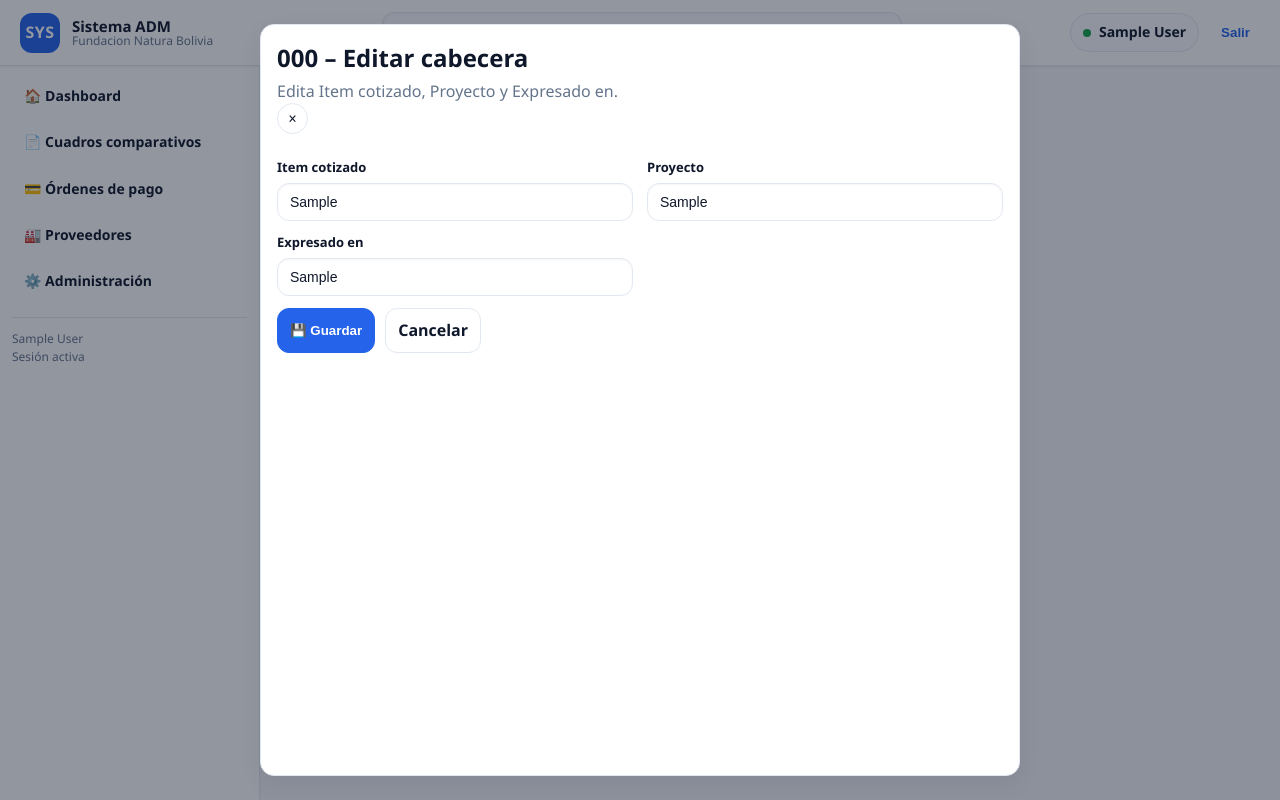
After one commit to hectorisrael87/fundacion_sys, a Django app: page /cuadros/1/editar/ in a window 1280 px wide. The commit adds this page. Run offline with Django 5.2, Linux system fonts and the light colour scheme; a user stored in the database is signed in; tables that the repository leaves empty hold one stand-in row (values such as "Sample post").

Commit message:
cabeceracc

```diff
--- a/src/apps/procurement/urls.py
+++ b/src/apps/procurement/urls.py
@@ -28,12 +28,18 @@ from apps.procurement.views import (
 
     # eliminar cuadro
     cc_delete,
+
+    # ✅ editar cabecera
+    cc_edit_header,
 )
 
 urlpatterns = [
     path("cuadros/", cc_list, name="cc_list"),
     path("cuadros/nuevo/", cc_create, name="cc_create"),
     path("cuadros/<int:pk>/", cc_detail, name="cc_detail"),
+
+    # ✅ editar cabecera (Item/Proyecto/Expresado en)
+    path("cuadros/<int:pk>/editar/", cc_edit_header, name="cc_edit_header"),
 
     # eliminar cuadro (listado)
     path("cuadros/<int:pk>/eliminar/", cc_delete, name="cc_delete"),
--- a/src/apps/procurement/views.py
+++ b/src/apps/procurement/views.py
@@ -95,6 +95,34 @@ def cc_create(request):
 
     return render(request, "procurement/cc_form.html", {"form": form})
 
+@login_required
+def cc_edit_header(request, pk: int):
+    cc = get_object_or_404(ComparativeQuote, pk=pk)
+
+    # Solo creador o revisor (o superuser)
+    if not (
+        request.user.is_superuser
+        or is_reviewer(request.user)
+        or cc.creado_por_id == request.user.id
+    ):
+        messages.error(request, "No tienes permiso para editar la cabecera de este cuadro.")
+        return redirect("cc_detail", pk=pk)
+
+    # Si está aprobado: no se puede editar (excepto superuser)
+    if cc.estado == ComparativeQuote.Status.APROBADO and not request.user.is_superuser:
+        messages.error(request, "Este cuadro está APROBADO: la cabecera está bloqueada.")
+        return redirect("cc_detail", pk=pk)
+
+    if request.method == "POST":
+        form = ComparativeQuoteForm(request.POST, instance=cc)
+        if form.is_valid():
+            form.save()
+            messages.success(request, "Cabecera actualizada.")
+            return redirect("cc_detail", pk=pk)
+    else:
+        form = ComparativeQuoteForm(instance=cc)
+
+    return render(request, "procurement/cc_edit_header.html", {"cc": cc, "form": form})
 
 @login_required
 def cc_detail(request, pk: int):
@@ -435,7 +463,9 @@ def cc_send_review(request, pk):
 
     # Solo el creador (o superuser) puede enviar a revisión
     if not (request.user.is_superuser or cc.creado_por_id == request.user.id):
-        return HttpResponseForbidden("No tienes permiso para enviar este cuadro a revisión.")
+        messages.error(request, "No tienes permiso para enviar este cuadro a revisión.")
+        return redirect("cc_detail", pk=pk)
+
 
     if cc.estado == ComparativeQuote.Status.APROBADO:
         messages.error(request, "Este cuadro ya está aprobado y no puede volver a revisión.")
@@ -541,6 +571,11 @@ def cc_back_to_draft(request, pk):
 
 @login_required
 def cc_generate_ops(request, pk):
+    # Solo creador (o superuser) puede generar OPs desde el cuadro
+    if not (request.user.is_superuser or cc.creado_por_id == request.user.id):
+        messages.error(request, "No tienes permiso para generar órdenes de pago desde este cuadro.")
+        return redirect("cc_detail", pk=pk)
+
     cc = get_object_or_404(ComparativeQuote, pk=pk)
 
     items = list(cc.items.select_related("producto").all())
--- /dev/null
+++ b/src/templates/procurement/cc_edit_header.html
@@ -0,0 +1,53 @@
+{% extends "base.html" %}
+{% block title %}Editar cabecera{% endblock %}
+
+{% block content %}
+<div class="modal">
+  <a class="modal-backdrop" href="{% url 'cc_detail' cc.pk %}" aria-label="Cerrar"></a>
+
+  <div class="modal-panel">
+    <div class="card">
+      <div class="modal-header">
+        <div>
+          <h2 class="m0">{{ cc.number }} – Editar cabecera</h2>
+          <div class="muted mt-xs">Edita Item cotizado, Proyecto y Expresado en.</div>
+        </div>
+        <a class="btn btn-ghost btn-sm" href="{% url 'cc_detail' cc.pk %}">✕</a>
+      </div>
+
+      <form method="post" class="mt-md">
+        {% csrf_token %}
+
+        {% if form.non_field_errors %}
+          <div class="error">{{ form.non_field_errors }}</div>
+        {% endif %}
+
+        <div class="form-grid">
+          <div class="field">
+            <div class="label">Item cotizado</div>
+            {{ form.item_cotizado }}
+            {% if form.item_cotizado.errors %}<div class="error">{{ form.item_cotizado.errors }}</div>{% endif %}
+          </div>
+
+          <div class="field">
+            <div class="label">Proyecto</div>
+            {{ form.proyecto }}
+            {% if form.proyecto.errors %}<div class="error">{{ form.proyecto.errors }}</div>{% endif %}
+          </div>
+
+          <div class="field">
+            <div class="label">Expresado en</div>
+            {{ form.expresado_en }}
+            {% if form.expresado_en.errors %}<div class="error">{{ form.expresado_en.errors }}</div>{% endif %}
+          </div>
+        </div>
+
+        <div class="modal-actions">
+          <button class="btn btn-primary" type="submit">💾 Guardar</button>
+          <a class="btn btn-ghost" href="{% url 'cc_detail' cc.pk %}">Cancelar</a>
+        </div>
+      </form>
+    </div>
+  </div>
+</div>
+{% endblock %}
```
Also changed, not shown: src/templates/procurement/cc_detail.html (+12 -1 lines).
